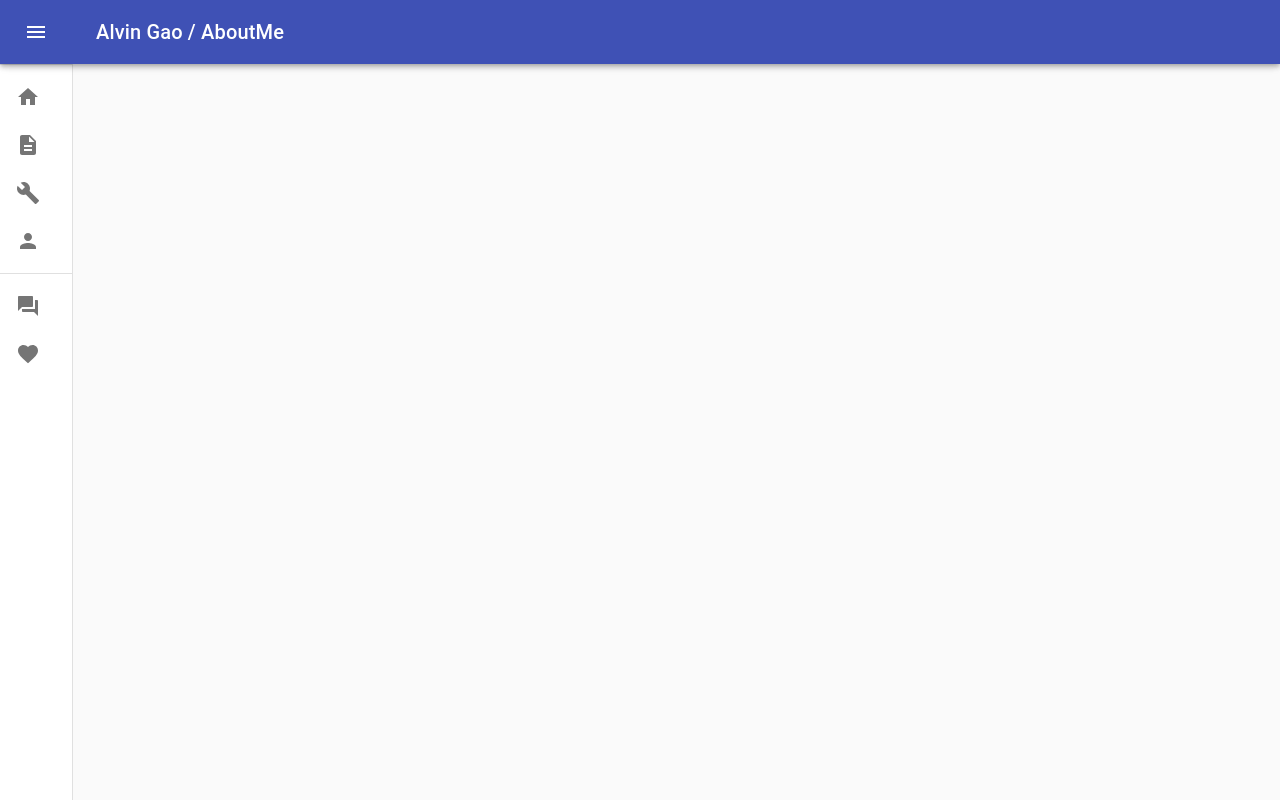
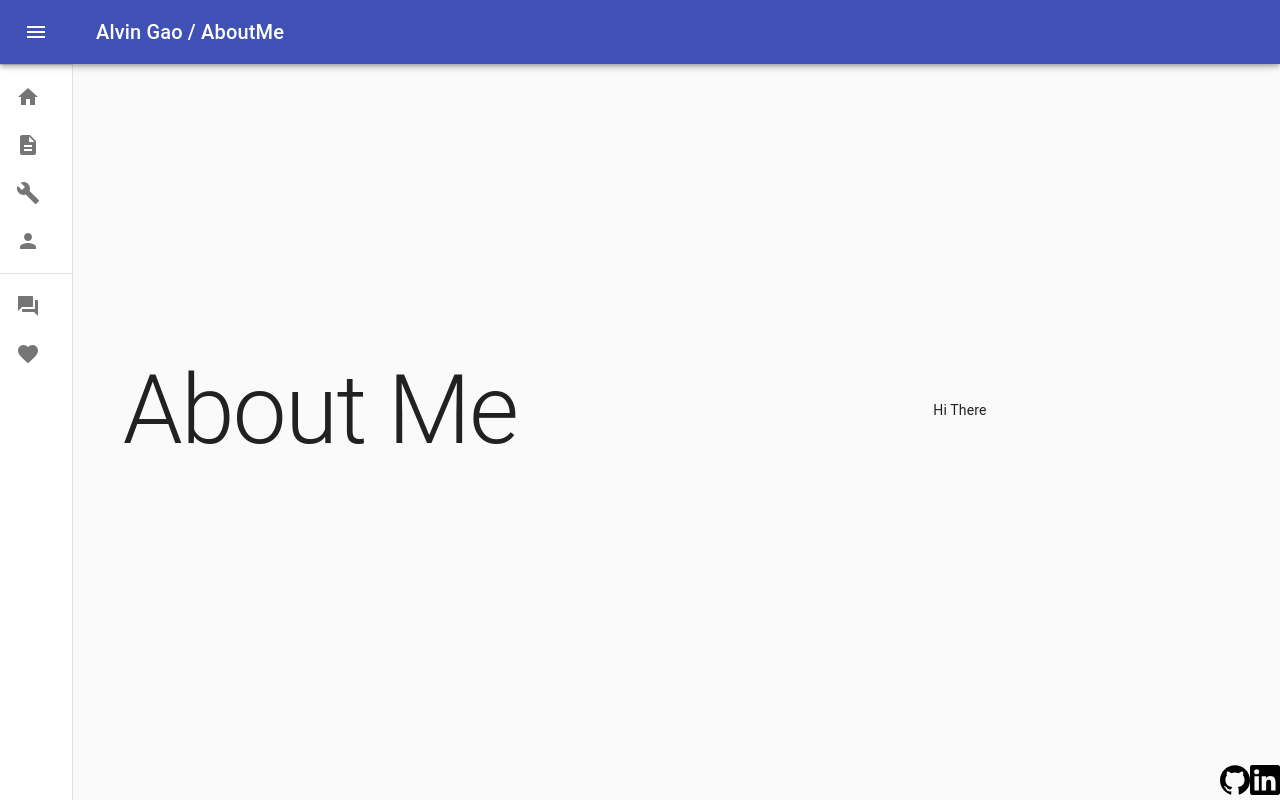
Before and after one commit to alvinkgao/alvinkgao.com, a React (Create React App) app: page /AboutMe in a window 1280 px wide. Built offline with nearby package versions, Linux system fonts and the light colour scheme.

Commit message:
Add Home links to About Me, split screen template

```diff
--- a/src/App.css
+++ b/src/App.css
@@ -18,3 +18,30 @@
   bottom: 0;
   right: 0;
 }
+
+.split {
+  height: 100%;
+  width: 50%;
+  position: fixed;
+  z-index: 1;
+  top: 0;
+  overflow-x: hidden;
+  padding-top: 20px;
+}
+
+.left {
+  left: 0;
+  align-items: center;
+  justify-content: center;
+  display: flex;
+  flex-direction: column;
+}
+
+.right {
+  right: 0;
+  min-height: 100vh;
+  display: flex;
+  flex-direction: column;
+  align-items: center;
+  justify-content: center;
+}
--- a/src/App.js
+++ b/src/App.js
@@ -1,16 +1,17 @@
 import React, { Fragment } from "react";
 import { createStore } from "redux";
-import { connect, Provider } from "react-redux";
+import { Provider } from "react-redux";
 import { BrowserRouter, Route, Switch } from "react-router-dom";
 import "./App.css";
 
 import Home from "./containers/Home";
 import Resume from "./containers/Resume";
 import Projects from "./containers/Projects";
-import ContactMe from "./containers/ContactMe";
+import AboutMe from "./containers/AboutMe";
 import Blog from "./containers/Blog";
 import Hobbies from "./containers/Hobbies";
 import { AppBar } from "./components";
+import { MuiThemeProvider, createMuiTheme } from "@material-ui/core/styles";
 
 const initialState = {
   selectedProj: null
@@ -20,28 +21,30 @@ const reducer = (state = initialState, action) => {
   return state;
 };
 
-const mapStateToProps = state => {
-  return {
-    count: state.count
-  };
-};
-
+// const mapStateToProps = state => {
+//   return {
+//     count: state.count
+//   };
+// };
+const theme = createMuiTheme({});
 const App = () => {
   const store = createStore(reducer);
   return (
     <Fragment>
       <Provider store={store}>
+        <MuiThemeProvider theme={theme}>
           <BrowserRouter>
             <AppBar />
             <Switch>
               <Route exact path="/" render={Home} />
               <Route path="/Resume" render={Resume} />
               <Route path="/Projects" render={Projects} />
-            <Route path="/ContactMe" render={ContactMe} />
+              <Route path="/AboutMe" render={AboutMe} />
               <Route path="/Blog" render={Blog} />
               <Route path="/Hobbies" render={Hobbies} />
             </Switch>
           </BrowserRouter>
+        </MuiThemeProvider>
       </Provider>
     </Fragment>
   );
--- a/src/components/AppBar.js
+++ b/src/components/AppBar.js
@@ -163,9 +163,9 @@ const CustomAppBar = props => {
             },
             { text: "Projects", icon: <BuildIcon />, redirectTo: "/Projects" },
             {
-              text: "Contact Me",
+              text: "About Me",
               icon: <PersonIcon />,
-              redirectTo: "/ContactMe"
+              redirectTo: "/AboutMe"
             }
           ].map(({ text, icon, redirectTo }) => (
             <ListItem
--- a/src/components/Links.js
+++ b/src/components/Links.js
@@ -4,7 +4,11 @@ import linkedinIcon from "../content/images/linkedin.svg";
 
 const Links = () => (
   <div className="Links">
-    <a href="https://github.com/alvinkgao" target="_blank">
+    <a
+      href="https://github.com/alvinkgao"
+      target="_blank"
+      rel="noopener noreferrer"
+    >
       <img
         src={githubIcon}
         alt="github-link"
@@ -13,7 +17,11 @@ const Links = () => (
         width="30px"
       />
     </a>
-    <a href="https://www.linkedin.com/in/alvinkgao/" target="_blank">
+    <a
+      href="https://www.linkedin.com/in/alvinkgao/"
+      target="_blank"
+      rel="noopener noreferrer"
+    >
       <img src={linkedinIcon} alt="github-link" height="30px" width="30px" />
     </a>
   </div>
--- /dev/null
+++ b/src/containers/AboutMe.js
@@ -0,0 +1,18 @@
+import React from "react";
+
+import { Typography } from "@material-ui/core/";
+import Links from "../components/Links";
+
+const AboutMe = () => (
+  <div className="App">
+    <div className="split left">
+      <Typography variant="h1">About Me</Typography>
+    </div>
+    <div className="split right">
+      <Typography variant="inherit">Hi There</Typography>
+      <Links />
+    </div>
+  </div>
+);
+
+export default AboutMe;
--- a/src/containers/ContactMe.js
+++ /dev/null
@@ -1,15 +0,0 @@
-import React from "react";
-
-import { Typography } from "@material-ui/core/";
-import Links from "../components/Links";
-
-const ContactMe = () => (
-  <div className="App">
-    <header className="App-header">
-      <Typography variant="h1">Contact Me Under Construction</Typography>
-      <Links />
-    </header>
-  </div>
-);
-
-export default ContactMe;
--- a/src/containers/Home.js
+++ b/src/containers/Home.js
@@ -1,11 +1,15 @@
 import React from "react";
+import { Link } from "react-router-dom";
 import { Typography } from "@material-ui/core/";
 import Links from "../components/Links";
+import FlipClock from "react-flip-clocks/App";
 
 const Home = () => (
   <div className="App">
     <header className="App-header">
-      <Typography variant="h1">Alvin Gao</Typography>
+      <Link to="/AboutMe" style={{ color: "black", textDecoration: "none" }}>
+        <Typography variant="h1">Alvin Gao</Typography>
+      </Link>
       <Links />
     </header>
   </div>
--- a/src/containers/Projects.js
+++ b/src/containers/Projects.js
@@ -4,9 +4,19 @@ import { Typography } from "@material-ui/core/";
 
 const Projects = () => (
   <div className="App">
-    <header className="App-header">
-      <Typography variant="h1">Projects Under Construction</Typography>
-    </header>
+    <div className="split left">
+      <header className="App-header">
+        <Typography variant="h1">Projects Under Construction</Typography>
+        <Typography variant="h4">Choose one of the projects below</Typography>
+      </header>
+    </div>
+    <div className="split right">
+      {/* <header className="App-header"> */}
+      <Typography variant="h4">
+        Project Description of the Project selected
+      </Typography>
+      {/* </header> */}
+    </div>
   </div>
 );
 
--- a/src/containers/Resume.js
+++ b/src/containers/Resume.js
@@ -4,9 +4,14 @@ import { Typography } from "@material-ui/core/";
 
 const Resume = () => (
   <div className="App">
-    <header className="App-header">
+    <div className="split left">
       <Typography variant="h1">Resume Under Construction</Typography>
-    </header>
+      <br />
+      <Typography variant="h4">Select a resume</Typography>
+    </div>
+    <div className="split right">
+      <Typography>resume will go here</Typography>
+    </div>
   </div>
 );
 
```
Also changed, not shown: 1 other file (tests, documents, lock files or other folders). Lines whose indentation alone changed are shown as unchanged.
